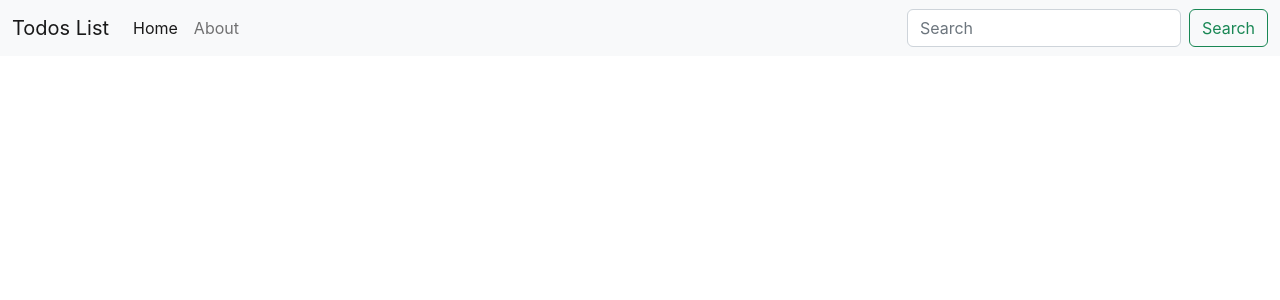
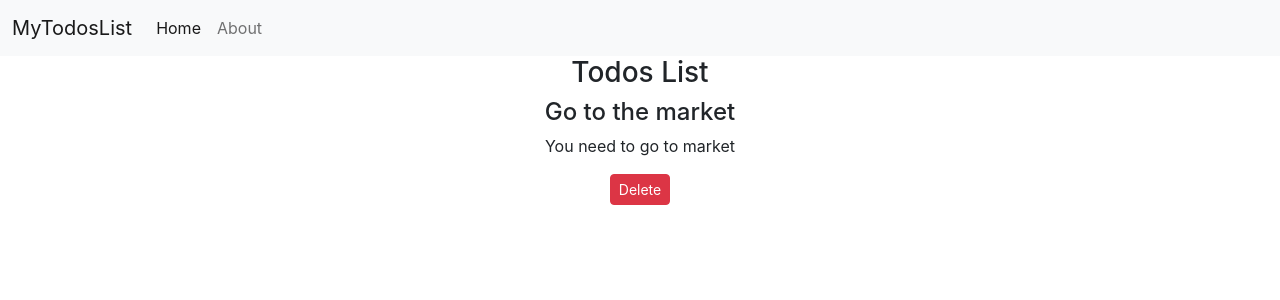
Before and after one commit to M-A-N-I-K/Todos-List, a React (Create React App) app: page / in a window 1280 px wide. Shown: the top 300 px of the page. Built offline with nearby package versions, Linux system fonts and the light colour scheme.

Commit message:
Todo items added

```diff
--- a/src/App.js
+++ b/src/App.js
@@ -5,11 +5,25 @@ import Todos from './Components/Todos';
 import Footer from './Components/Footer';
 
 function App() {
+  let todos = [{
+    sNo: 1,
+    title: "Go to the market",
+    desc: "You need to go to market"
+  }, {
+    sNo: 2,
+    title: "Go to the Mall",
+    desc: "You need to go to Mall"
+  }, {
+    sNo: 3,
+    title: "Go to the Gym",
+    desc: "You need to go to Gym"
+  }
+  ]
   return (
     <>
       <div className="App">
-        <Navbar />
-        <Todos />
+        <Navbar title="MyTodosList" searchBar={false} />
+        <Todos todos={todos} />
         <Footer />
       </div>
     </>
--- a/src/Components/Navbar.js
+++ b/src/Components/Navbar.js
@@ -1,12 +1,12 @@
 import React from 'react'
+import PropTypes from 'prop-types'
 
-
-export default function Navbar() {
+export default function Navbar(props) {
     return (
         <div>
             <nav className="navbar navbar-expand-lg bg-light">
                 <div className="container-fluid">
-                    <a className="navbar-brand" href="#">Todos List</a>
+                    <a className="navbar-brand" href="#">{props.title}</a>
                     <button className="navbar-toggler" type="button" data-bs-toggle="collapse" data-bs-target="#navbarSupportedContent" aria-controls="navbarSupportedContent" aria-expanded="false" aria-label="Toggle navigation">
                         <span className="navbar-toggler-icon"></span>
                     </button>
@@ -19,13 +19,23 @@ export default function Navbar() {
                                 <a className="nav-link" href="#">About</a>
                             </li>
                         </ul>
-                        <form className="d-flex" role="search">
+                        {props.searchBar ? <form className="d-flex" role="search">
                             <input className="form-control me-2" type="search" placeholder="Search" aria-label="Search" />
                             <button className="btn btn-outline-success" type="submit">Search</button>
-                        </form>
+                        </form> : ""}
                     </div>
                 </div>
             </nav>
         </div>
     )
 }
+
+Navbar.defaultProps = {
+    title: "Your title here",
+    searchBar: true,
+}
+
+Navbar.propTypes = {
+    title: PropTypes.string,
+    searchBar: PropTypes.bool.isRequired
+}
--- a/src/Components/TodoItem.js
+++ b/src/Components/TodoItem.js
@@ -1,9 +1,11 @@
 import React from 'react'
 
-const TodoItem = () => {
+const TodoItem = (props) => {
     return (
         <div>
-
+            <h4>{props.todos.title}</h4>
+            <p>{props.todos.desc}</p>
+            <button className="btn btn-sm btn-danger">Delete</button>
         </div>
     )
 }
--- a/src/Components/Todos.js
+++ b/src/Components/Todos.js
@@ -1,9 +1,13 @@
 import React from 'react'
+import TodoItem from './TodoItem'
 
-const Todos = () => {
+const Todos = (props) => {
     return (
         <div>
-
+            <div className='container'>
+                <h3>Todos List</h3>
+                <TodoItem todos={props.todos[0]} />
+            </div>
         </div>
     )
 }
```
